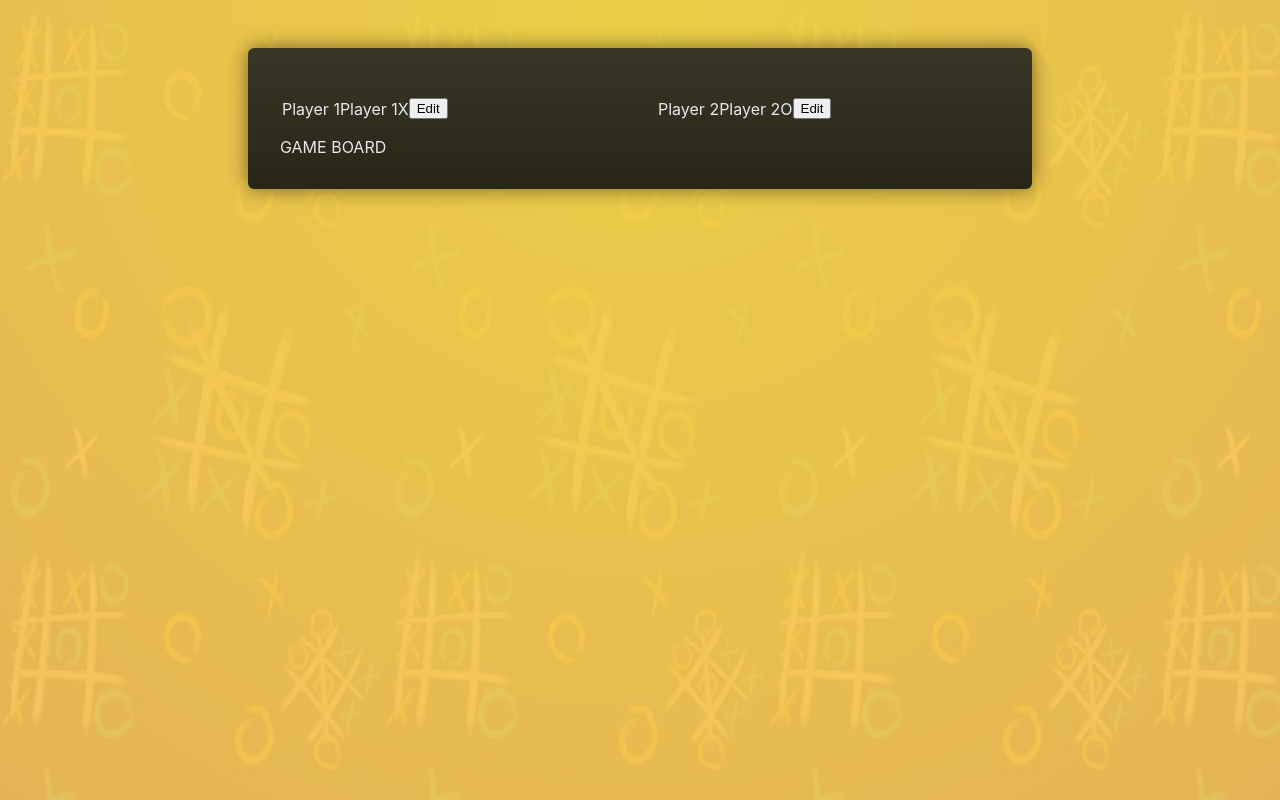
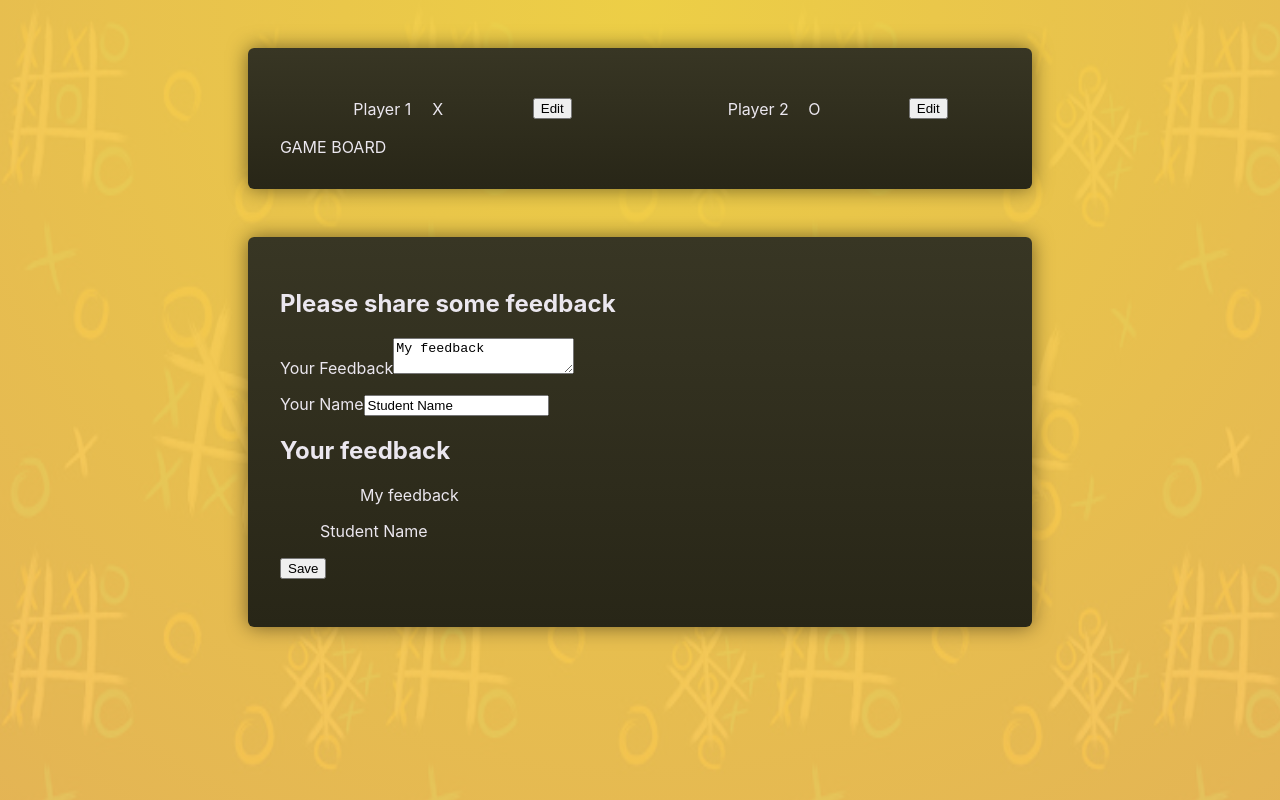
Before and after one commit to nevdb/tic-tac-toe-react, a React (Create React App) app: page / in a window 1280 px wide. Shown: the top 800 px of the page. Built offline with nearby package versions, Linux system fonts and the light colour scheme.

Commit message:
Feedback form

```diff
--- a/src/App.js
+++ b/src/App.js
@@ -1,15 +1,50 @@
 import Player from './components/Player';
+import Review from './components/Review';
 import './App.css';
+import { useState } from "react";
 
 function App() {
+  const [feedback, setFeedback] = useState('My feedback');
+  const [studentName, setStudentName] = useState('Student Name');
+
+  function handleAddFeedback(event) {
+    setFeedback(event.target.value);
+  }
+
+  function handleAddStudentFeedback(event) {
+    setStudentName(event.target.value);
+  }
+
   return (
     <main>
       <div id='game-container'>
         <ol id='players'>
-          <Player name="Player 1" symbol="X" />
-          <Player name="Player 2" symbol="O" />
+          <Player initialName="Player 1" symbol="X" />
+          <Player initialName="Player 2" symbol="O" />
         </ol>
         GAME BOARD
+      </div>
+      <div id='feedback-container'>
+        <section id="feedback">
+          <h2>Please share some feedback</h2>
+          <p>
+            <label>Your Feedback</label>
+            <textarea onChange={handleAddFeedback} value={feedback} />
+          </p>
+          <p>
+            <label>Your Name</label>
+            <input type="text" onChange={handleAddStudentFeedback} value={studentName} />
+          </p>
+        </section>
+        <section id="draft">
+          <h2>Your feedback</h2>
+
+          <Review feedback={feedback} student={studentName} />
+
+          <p>
+            <button>Save</button>
+          </p>
+        </section>
       </div>
     </main>
   );
--- a/src/components/Player.jsx
+++ b/src/components/Player.jsx
@@ -1,23 +1,29 @@
 import { useState } from "react";
 
-export default function Player({ name, symbol }) {
+export default function Player({ initialName, symbol }) {
+  const [playerName, setPlayerName] = useState(initialName);
   const [isEditing, setIsEditing] = useState(false);
 
   function handleEditClick() {
     setIsEditing((editing) => !editing);
   }
 
-  let playerName = <span className="player-name">{name}</span>;
+  function handleChange(event) {
+    setPlayerName(event.target.value);
+  }
+
+  let editablePlayerName = <span className="player-name">{playerName}</span>;
 
   if (isEditing) {
-    playerName = <input type="text" required value={name} />;
+    editablePlayerName = (
+      <input type="text" required value={playerName} onChange={handleChange} />
+    );
   }
 
   return (
     <li>
       <span>
-        {playerName}
-        <span className="player-name">{name}</span>
+        <span className="player-name">{editablePlayerName}</span>
         <span className="player-symbol">{symbol}</span>
       </span>
       <button onClick={handleEditClick}>{isEditing ? "Save" : "Edit"}</button>
--- /dev/null
+++ b/src/components/Review.jsx
@@ -0,0 +1,10 @@
+export default function Review({ feedback, student }) {
+  return (
+    <figure>
+      <blockquote>
+        <p>{feedback}</p>
+      </blockquote>
+      <figcaption>{student}</figcaption>
+    </figure>
+  );
+}
--- a/src/index.css
+++ b/src/index.css
@@ -25,7 +25,8 @@ code {
     monospace;
 }
 
-#game-container {
+#game-container,
+#feedback-container {
   max-width: 45rem;
   margin: 3rem auto;
   padding: 2rem;
@@ -47,9 +48,16 @@ code {
 
 #players li {
   display: flex;
+  justify-content: space-around;
   align-items: center;
   width: 50%;
   border: 2px solid transparent;
+}
+
+#players li span {
+  display: flex;
+  justify-content: space-around;
+  width: 100px;
 }
 
 #players.highlight-player li.active {
```
